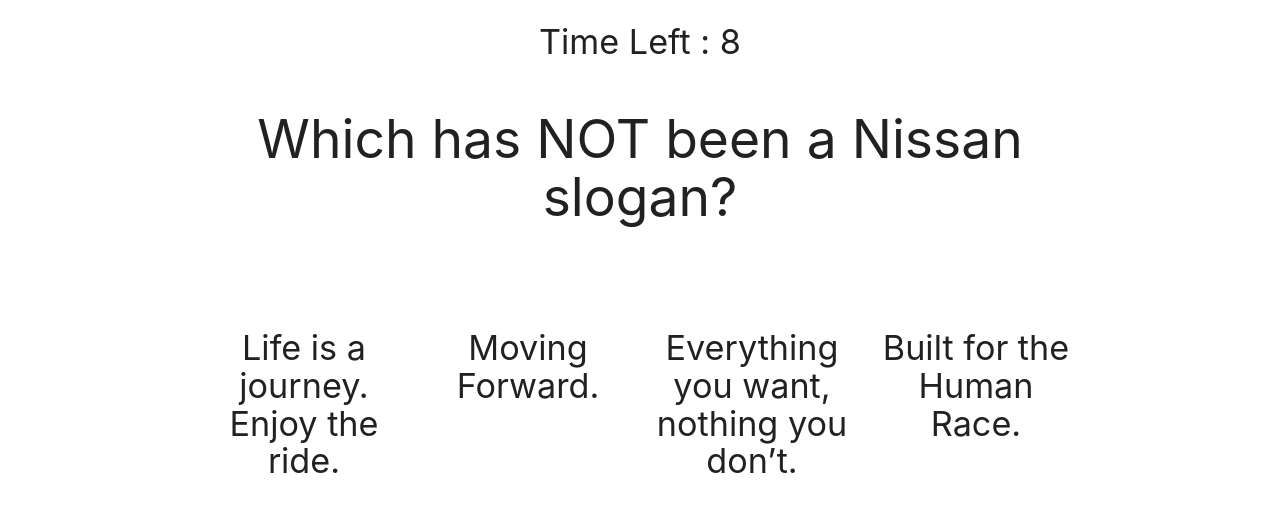
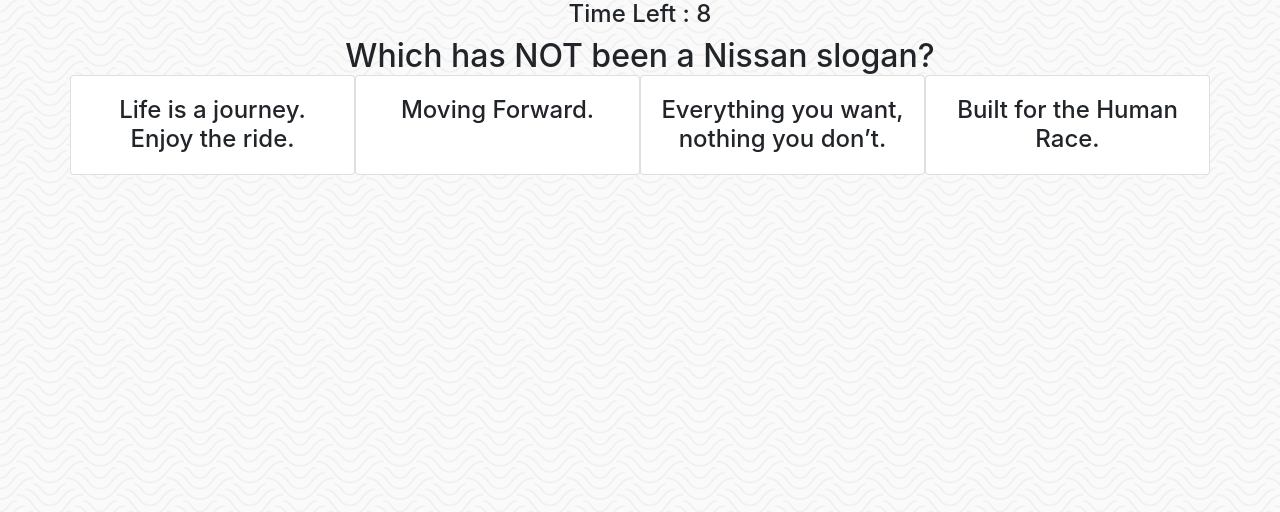
Before and after one commit to TheResinger/Trivia, a plain HTML site: page index.html in a window 1280 px wide. Both pictures are taken after a click on the button "Click to Start". Drawn offline with nearby package versions, Linux system fonts and the light colour scheme.

Commit message:
Added styling

```diff
--- /dev/null
+++ b/assets/css/style.css
@@ -0,0 +1,7 @@
+.card
+{
+    padding: 20px;
+}
+body{
+    background-image: url(../img/background.png);
+}
--- a/assets/javascript/main.js
+++ b/assets/javascript/main.js
@@ -49,7 +49,7 @@ var game = {
         {
             $("#game").empty();
             game.clockTime = 10;
-            $("#game").append($("<h4>",{"text" : "Time Left : ", "class" : "center", "id" : "remainingTime"}));
+            $("#game").append($("<h4>",{"text" : "Time Left : ", "class" : "text-center", "id" : "remainingTime"}));
             $("#remainingTime").text("Time Left : " + game.clockTime);
             if(!game.clockRunning)
             {
@@ -57,22 +57,23 @@ var game = {
             }
             var questionList = Object.values(game.questions)[game.currentQ];
             $("#game").append($("<div>",{"id" : "qna", "class" : "row"}));
-            $("#qna").append($("<h2>",{"text" : questionList, "id" : "Question", "class" : "col s12 center"}));
-            $("#qna").append($("<h2>",{"id" : "result", "class" : "col s12 center"}));
+            $("#qna").append($("<h2>",{"text" : questionList, "id" : "Question", "class" : "text-center mx-auto"}));
+            $("#Question").append($("<h2>",{"id" : "result", "class" : "col text-center"}));
+            $("#result").append($("<div>",{"id" : "answers", "class" : "row"}));
             var questionAnswers = Object.values(game.answers)[game.currentQ];
             questionAnswers.forEach(function(index, key){
-                $("#qna").append($("<h4>", {"text" : index, "id" : key, "class" : "col s3 center option"}));
+                $("#answers").append($("<h4>", {"text" : index, "id" : key, "class" : "col text-center option card"}));
             });
         }
         else if(game.currentQ === Object.keys(game.questions).length)
         {
             clearInterval(game.clock);
             $("#game").empty();
-            $("#game").append($("<h2>",{"text" : "Results!", "id" : "results"}));
-            $("#results").append($("<h4>",{"text" : "Correct : " + game.right}));
-            $("#results").append($("<h4>",{"text" : "Wrong : " + game.wrong}));
-            $("#results").append($("<h4>",{"text" : "Unanswered : " + game.noAnswer}));
-            $("#results").append($("<button>",{"text" : "Play Again!","id" : "playAgain"}));
+            $("#game").append($("<h2>",{"text" : "Results!", "id" : "results", "class" : "mx-auto text-center"}));
+            $("#results").append($("<h4>",{"text" : "Correct : " + game.right, "class" : "mx-auto text-center"}));
+            $("#results").append($("<h4>",{"text" : "Wrong : " + game.wrong, "class" : "mx-auto text-center"}));
+            $("#results").append($("<h4>",{"text" : "Unanswered : " + game.noAnswer, "class" : "mx-auto text-center"}));
+            $("#results").append($("<button>",{"text" : "Play Again!","id" : "playAgain", "class" : "mx-auto text-center"}));
         }
     },
     checkUserGuess : function(){
--- a/index.html
+++ b/index.html
@@ -5,7 +5,8 @@
     <meta name="viewport" content="width=device-width, initial-scale=1.0">
     <meta http-equiv="X-UA-Compatible" content="ie=edge">
     <title>Trivia</title>
-    <link rel="stylesheet" href="https://cdnjs.cloudflare.com/ajax/libs/materialize/1.0.0/css/materialize.min.css">
+    <link rel="stylesheet" href="https://maxcdn.bootstrapcdn.com/bootstrap/4.0.0/css/bootstrap.min.css" integrity="sha384-Gn5384xqQ1aoWXA+058RXPxPg6fy4IWvTNh0E263XmFcJlSAwiGgFAW/dAiS6JXm" crossorigin="anonymous">    <link rel="stylesheet" href="assets/css/style.css">
+    <link rel="stylesheet" href="assets/css/style.css">
 </head>
 <body>
     <div id="mainContainer" class="container"></div>
```
Also changed, not shown: assets/img/background.png (added).
